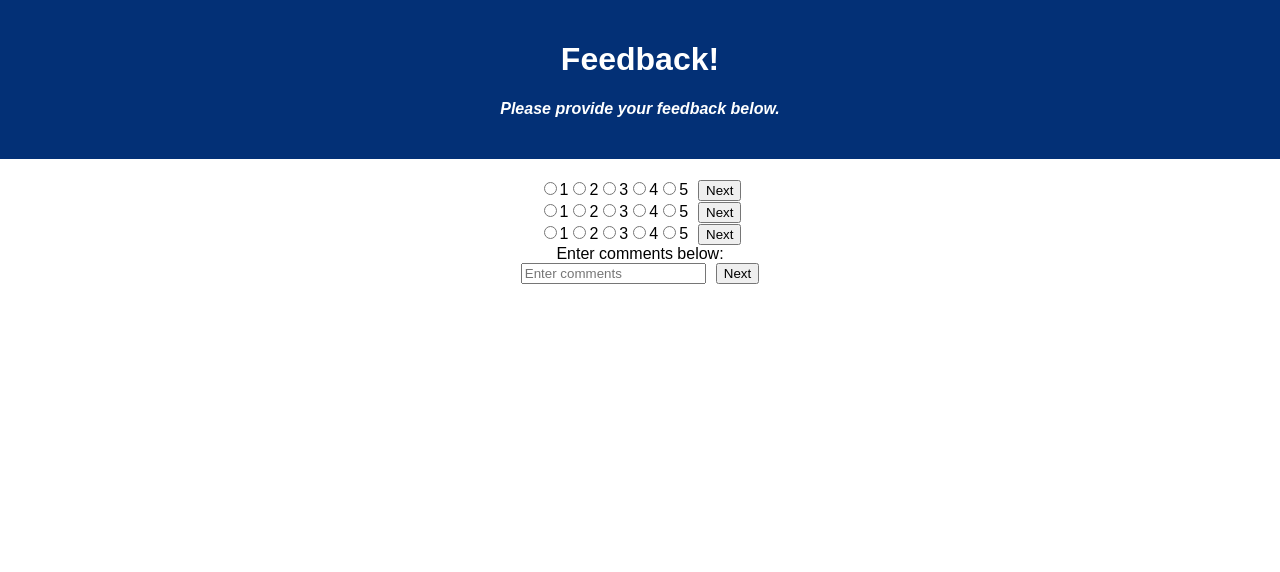
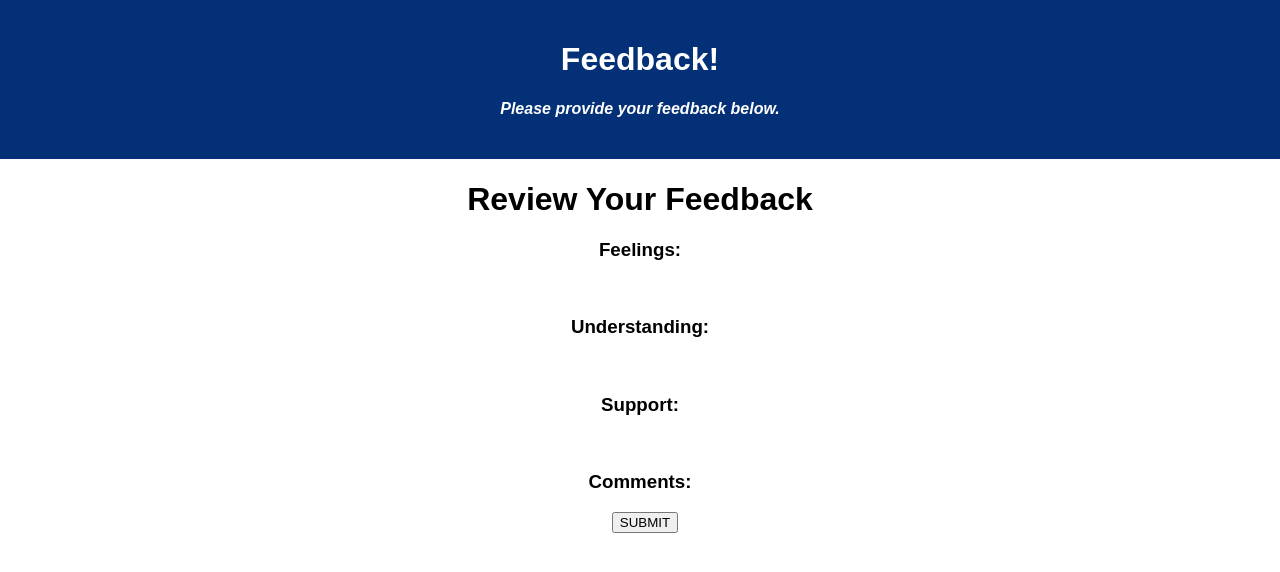
Before and after one commit to Brandon-McCarty/weekend-redux-feedback-loop, a React (Create React App) app: page /#/review in a window 1280 px wide. Before the commit this address led to /#/. Shown: the top 572 px of the page. Built offline with nearby package versions, Linux system fonts and the light colour scheme.

Commit message:
add client routing and formatting

```diff
--- a/src/components/App/App.jsx
+++ b/src/components/App/App.jsx
@@ -17,11 +17,26 @@ function App() {
   return (
     <Router>
       <div className='App'>
-        <Header />
-        <Feeling />
-        <Understanding />
-        <Support />
-        <Comments />
+        <Route path='/'>
+          <Header />
+        </Route>
+
+        <Route path='/feeling'>
+          <Feeling />
+        </Route>
+
+        <Route path='/understanding'>
+          <Understanding />
+        </Route>
+
+        <Route path='/support'>
+          <Support />
+        </Route>
+
+        <Route path='/comments'>
+          <Comments />
+        </Route>
+
         <Route path='/review'>
           <ReviewFeedback />
         </Route>
--- a/src/components/Comments/Comments.jsx
+++ b/src/components/Comments/Comments.jsx
@@ -21,7 +21,7 @@ function Comments() {
 
     return (
         <form onSubmit={submitComments}>
-            <label htmlFor="comments">Enter comments below:</label>
+            <label htmlFor="comments">Enter any other comments or feedback below:</label>
             <br />
             <input
                 type="text"
--- a/src/components/Feeling/Feeling.jsx
+++ b/src/components/Feeling/Feeling.jsx
@@ -1,8 +1,10 @@
 import { useState } from 'react';
 import { useDispatch } from 'react-redux';
+import { useHistory } from 'react-router-dom';
 
 function Feeling() {
 
+    const history = useHistory();
     const dispatch = useDispatch();
     const [rating, setRating] = useState('');
 
@@ -11,7 +13,6 @@ function Feeling() {
         const target = event.target;
         if (target.checked) {
             setRating(target.value);
-            console.log(target.value);
         }
     };
 
@@ -19,11 +20,16 @@ function Feeling() {
     const submitFeeling = (event) => {
         event.preventDefault();
         console.log('SUBMIT');
-        dispatch({type: 'ADD_FEELING_FEEDBACK', payload: rating})
+        dispatch({ type: 'ADD_FEELING_FEEDBACK', payload: rating })
+        history.push('/understanding')
     }
 
     return (
+        <>
+            <h3>How are you feeling today?</h3>
+
             <form onSubmit={submitFeeling}>
+
                 <input
                     required
                     type="radio"
@@ -80,6 +86,7 @@ function Feeling() {
                 <label htmlFor="optionFive">5</label>
                 <button type="submit">Next</button>
             </form>
+        </>
     )
 }
 
--- a/src/components/ReviewFeedback/ReviewFeedback.jsx
+++ b/src/components/ReviewFeedback/ReviewFeedback.jsx
@@ -1,13 +1,16 @@
 import {useSelector, useDispatch} from 'react-redux'
+import {useHistory} from 'react-router-dom';
 
 function ReviewFeedback() {
 
+    const history = useHistory();
     const dispatch = useDispatch();
     const feedback = useSelector(store => store.feedback)
 
     const submitReview = (event) => {
         event.preventDefault();
         dispatch({type: 'SUBMIT_FEEDBACK'})
+        history.push('/feeling')
     }
 
     return (
--- a/src/components/Support/Support.jsx
+++ b/src/components/Support/Support.jsx
@@ -1,8 +1,10 @@
 import { useState } from 'react';
 import { useDispatch } from 'react-redux';
+import { useHistory } from 'react-router-dom';
 
-function Support () {
+function Support() {
 
+    const history = useHistory();
     const dispatch = useDispatch();
     const [rating, setRating] = useState('');
 
@@ -11,7 +13,6 @@ function Support () {
         const target = event.target;
         if (target.checked) {
             setRating(target.value);
-            console.log(target.value);
         }
     };
 
@@ -19,10 +20,15 @@ function Support () {
     const submitSupport = (event) => {
         event.preventDefault();
         console.log('SUBMIT');
-        dispatch({type: 'ADD_SUPPORT_FEEDBACK', payload: rating})
+        dispatch({ type: 'ADD_SUPPORT_FEEDBACK', payload: rating });
+        history.push('/comments')
     }
 
     return (
+        <>
+
+            <h3>How supported do you feel today?</h3>
+
             <form onSubmit={submitSupport}>
                 <input
                     required
@@ -80,6 +86,7 @@ function Support () {
                 <label htmlFor="optionFive">5</label>
                 <button type="submit">Next</button>
             </form>
+        </>
     )
 }
 
--- a/src/components/Understanding/Understanding.jsx
+++ b/src/components/Understanding/Understanding.jsx
@@ -1,8 +1,10 @@
 import { useState } from 'react';
 import { useDispatch } from 'react-redux';
+import { useHistory } from 'react-router-dom';
 
 function Understanding() {
 
+    const history = useHistory();
     const dispatch = useDispatch();
     const [rating, setRating] = useState('');
 
@@ -11,7 +13,6 @@ function Understanding() {
         const target = event.target;
         if (target.checked) {
             setRating(target.value);
-            console.log(target.value);
         }
     };
 
@@ -19,10 +20,14 @@ function Understanding() {
     const submitUnderstanding = (event) => {
         event.preventDefault();
         console.log('SUBMIT');
-        dispatch({type: 'ADD_UNDERSTANDING_FEEDBACK', payload: rating})
+        dispatch({ type: 'ADD_UNDERSTANDING_FEEDBACK', payload: rating })
+        history.push('/support')
     }
 
     return (
+        <>
+            <h3>How well do you understand the material?</h3>
+
             <form onSubmit={submitUnderstanding}>
                 <input
                     required
@@ -80,6 +85,7 @@ function Understanding() {
                 <label htmlFor="optionFive">5</label>
                 <button type="submit">Next</button>
             </form>
+        </>
     )
 }
 
```
Lines whose indentation alone changed are shown as unchanged.
